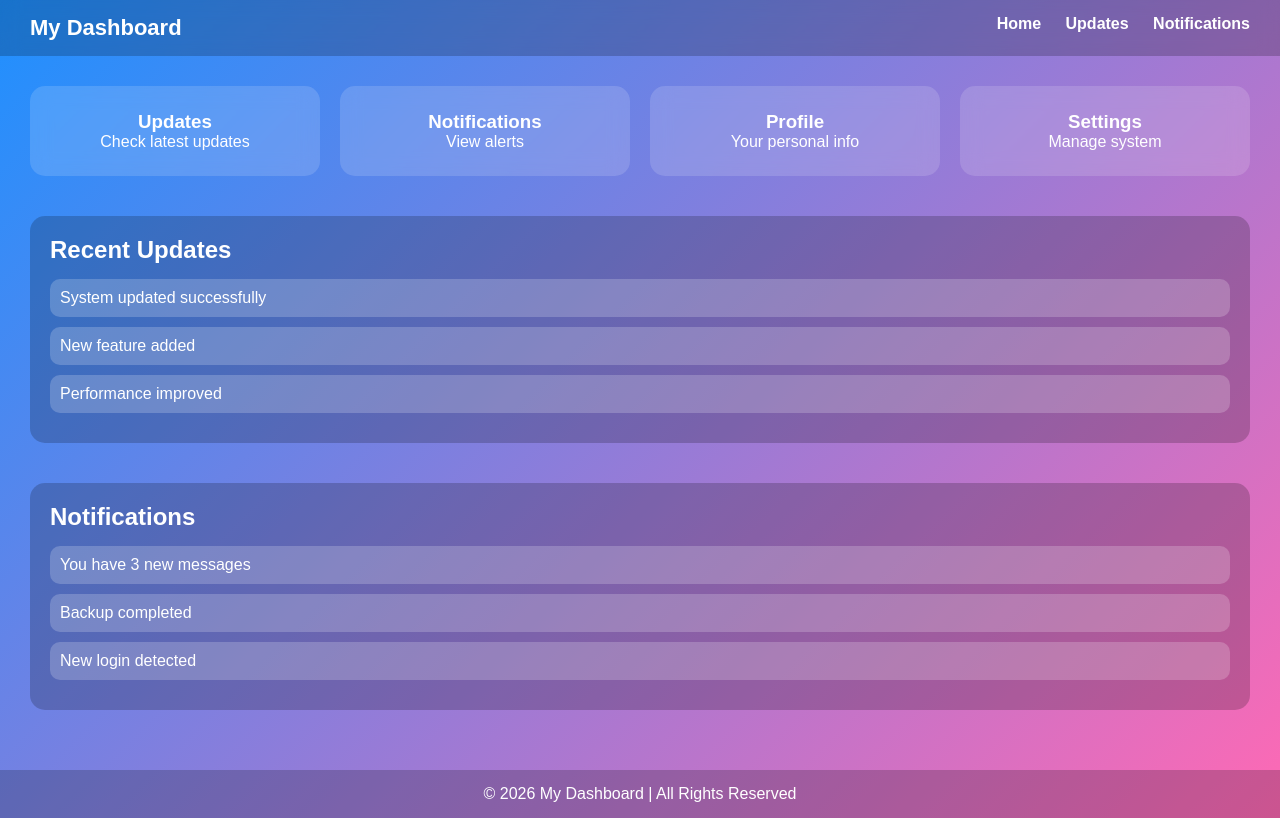
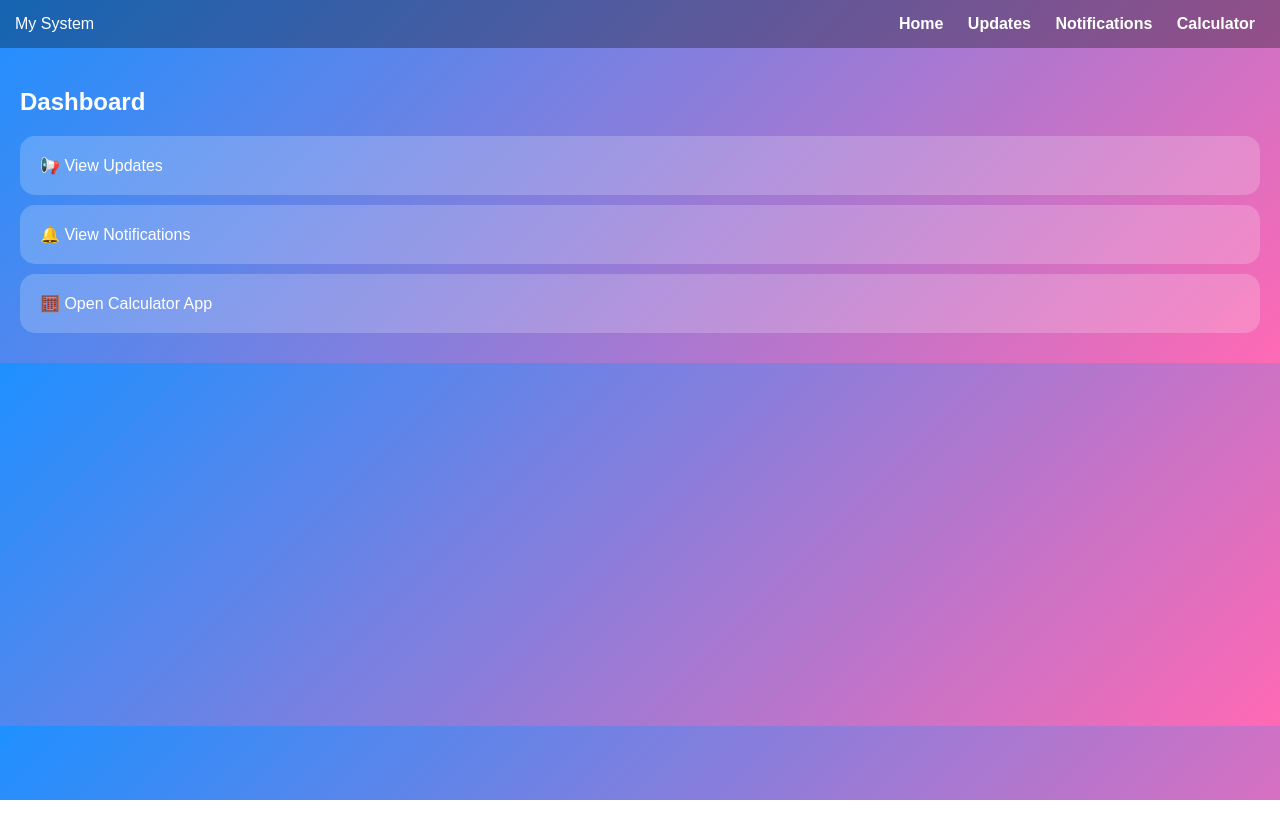
Before and after one commit to ovie170/app-control-center, a plain HTML site: page index.html in a window 1280 px wide. Drawn offline with Linux system fonts and the light colour scheme.

Commit message:
Update index.html

```diff
--- a/index.html
+++ b/index.html
@@ -1,160 +1,79 @@
 <!DOCTYPE html>
-<html lang="en">
+<html>
 <head>
-    <meta charset="UTF-8">
-    <meta name="viewport" content="width=device-width, initial-scale=1.0">
-    <title>Dashboard</title>
+<title>Dashboard Home</title>
+<meta name="viewport" content="width=device-width, initial-scale=1">
 
 <style>
-        * {
-            margin: 0;
-            padding: 0;
-            box-sizing: border-box;
-            font-family: Arial, sans-serif;
+body {
+    margin:0;
+    font-family: Arial;
+    background: linear-gradient(135deg,#1e90ff,#ff69b4);
+    color:white;
 }
 
-        body {
-            background: linear-gradient(135deg, #1e90ff, #ff69b4);
-            min-height: 100vh;
-            color: white;
+nav {
+    background: rgba(0,0,0,0.3);
+    padding:15px;
+    display:flex;
+    justify-content:space-between;
 }
 
-        /* NAVBAR */
-        .navbar {
-            display: flex;
-            justify-content: space-between;
-            padding: 15px 30px;
-            background: rgba(0,0,0,0.2);
-            backdrop-filter: blur(10px);
+nav a {
+    color:white;
+    margin:0 10px;
+    text-decoration:none;
+    font-weight:bold;
 }
 
-        .navbar h1 {
-            font-size: 22px;
-        }
-
-        .navbar a {
-            color: white;
-            text-decoration: none;
-            margin-left: 20px;
-            font-weight: bold;
-        }
-
-        .navbar a:hover {
-            text-decoration: underline;
-        }
-
-        /* MAIN */
 .container {
-            padding: 30px;
-        }
-
-        .cards {
-            display: grid;
-            grid-template-columns: repeat(auto-fit, minmax(200px, 1fr));
-            gap: 20px;
+    padding:20px;
 }
 
 .card {
-            background: rgba(255,255,255,0.15);
-            padding: 25px;
-            border-radius: 15px;
-            text-align: center;
-            backdrop-filter: blur(10px);
-            transition: 0.3s;
-            cursor: pointer;
+    background: rgba(255,255,255,0.2);
+    padding:20px;
+    margin:10px 0;
+    border-radius:15px;
+    cursor:pointer;
 }
 
 .card:hover {
-            transform: scale(1.05);
-            background: rgba(255,255,255,0.25);
-        }
-
-        /* SECTIONS */
-        .section {
-            margin-top: 40px;
-            background: rgba(0,0,0,0.2);
-            padding: 20px;
-            border-radius: 15px;
-        }
-
-        .section h2 {
-            margin-bottom: 15px;
-        }
-
-        .item {
-            background: rgba(255,255,255,0.2);
-            padding: 10px;
-            border-radius: 10px;
-            margin-bottom: 10px;
-        }
-
-        footer {
-            text-align: center;
-            padding: 15px;
-            margin-top: 30px;
-            background: rgba(0,0,0,0.2);
+    background: rgba(255,255,255,0.35);
 }
 </style>
+
 </head>
+
 <body>
 
-    <!-- NAVBAR -->
-    <div class="navbar">
-        <h1>My Dashboard</h1>
+<nav>
+    <div>My System</div>
     <div>
         <a href="index.html">Home</a>
         <a href="updates.html">Updates</a>
         <a href="notifications.html">Notifications</a>
+        <a href="https://calculator-two-navy-79.vercel.app/" target="_blank">Calculator</a>
     </div>
-    </div>
+</nav>
 
-    <!-- MAIN CONTENT -->
 <div class="container">
 
-        <!-- CARDS -->
-        <div class="cards">
+<h2>Dashboard</h2>
+
 <div class="card" onclick="location.href='updates.html'">
-                <h3>Updates</h3>
-                <p>Check latest updates</p>
+    📢 View Updates
 </div>
 
 <div class="card" onclick="location.href='notifications.html'">
-                <h3>Notifications</h3>
-                <p>View alerts</p>
+    🔔 View Notifications
 </div>
 
-            <div class="card">
-                <h3>Profile</h3>
-                <p>Your personal info</p>
-            </div>
-
-            <div class="card">
-                <h3>Settings</h3>
-                <p>Manage system</p>
-            </div>
-        </div>
-
-        <!-- UPDATES SECTION -->
-        <div class="section">
-            <h2>Recent Updates</h2>
-            <div class="item">System updated successfully</div>
-            <div class="item">New feature added</div>
-            <div class="item">Performance improved</div>
-        </div>
-
-        <!-- NOTIFICATIONS SECTION -->
-        <div class="section">
-            <h2>Notifications</h2>
-            <div class="item">You have 3 new messages</div>
-            <div class="item">Backup completed</div>
-            <div class="item">New login detected</div>
+<div class="card" onclick="window.open('https://calculator-two-navy-79.vercel.app/')">
+    🧮 Open Calculator App
 </div>
 
 </div>
 
-    <footer>
-        <p>© 2026 My Dashboard | All Rights Reserved</p>
-    </footer>
-
 </body>
 </html>
```
Lines whose indentation alone changed are shown as unchanged.
